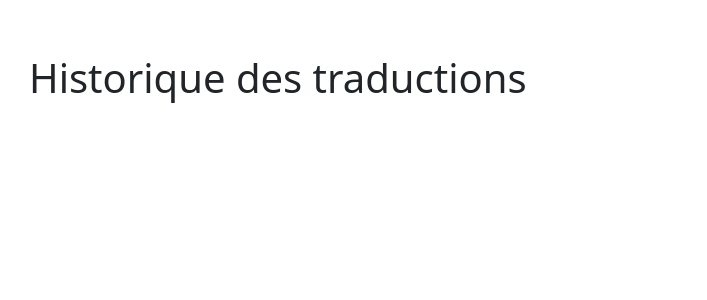
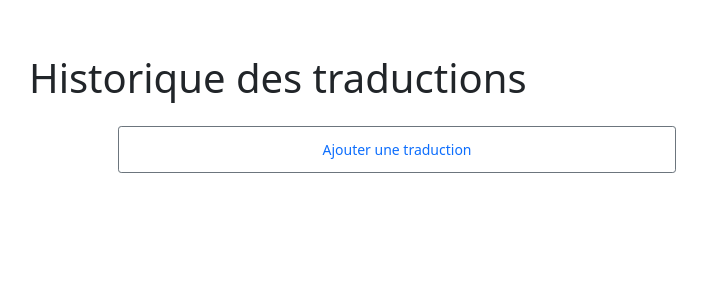
Before and after one commit to KenzaAHMIA/TechniqueWeb, a FastAPI app: page /history in a window 1280 px wide. Shown: the part 106-406 px from the top of the page, without its empty margins (243-950 px from the left). Run offline with FastAPI, Linux system fonts and the light colour scheme; some libraries are stand-ins or nearby versions.

Commit message:
historique des traductions

```diff
--- a/site/templates/history.html
+++ b/site/templates/history.html
@@ -60,6 +60,18 @@
                 </div>
             </div>
         </div>
+
+        <form id="translationForm">
+            <fieldset id='save_traduction'>
+                <!-- Ici seront affichées les traductions enregistrées -->
+            </fieldset>
+            <div class="d-grid gap-2 col-6 mx-auto">
+                <button type="button" class="btn btn-outline-secondary btn-sm" id="addTranslationButton"><a
+                        class="nav-link" href="translate">Ajouter une
+                        traduction</a></button>
+            </div>
+        </form>
+
     </main>
 
     <!-- Scripts Bootstrap -->
```
